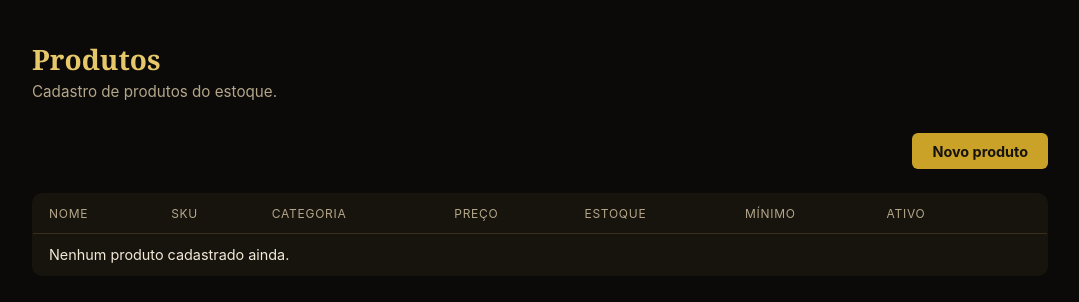
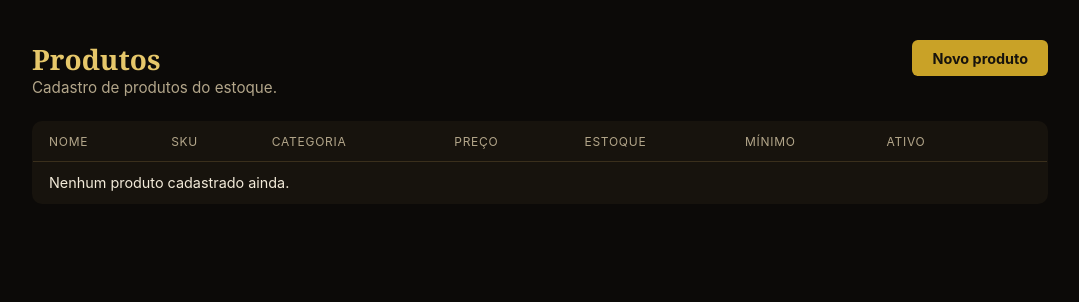
Before and after one commit to Arthur-Ferreira-Fernandes/Adega-Escritorio, a Django app: page /estoque/produtos/ in a window 1280 px wide. Shown: the part 69-371 px from the top of the page, without its empty margins (100-1179 px from the left). Run offline with Django 5.2, Linux system fonts and the light colour scheme; the visitor is signed in with stand-in values (Sample User, id 1); data that the repository does not hold is empty.

Commit message:
Coloca botões de ação na mesma linha do título
Em toda tela de listagem/dashboard, o botão de ação principal (Novo
produto, Venda rápida, Ver categorias, etc.) ficava empilhado abaixo
do título/subtítulo -- às vezes só depois de uma grade de estatísticas
inteira. Agora título e botão(ões) ficam na mesma linha, com o(s)
botão(ões) alinhado(s) à direita (.cabecalho-pagina, flex com
space-between e quebra de linha em telas estreitas), pra escaneabilidade
mais rápida.

Nas 6 telas de CRUD (produtos, categorias, clientes, fornecedores,
contas a pagar/receber), o botão "Novo X" morava dentro do fragmento
HTMX trocado a cada ação -- subiu pra casca (fora da div que o HTMX
substitui), já que nunca dependeu de nenhum estado dinâmico. O
atributo hx-target continua funcionando normalmente vindo de fora da
div, contanto que ela continue existindo no DOM (e continua, só o
conteúdo interno muda).

Validado via docker compose: as 10 páginas mostram o cabeçalho
reestruturado, o fluxo de abrir formulário e criar um registro
continua funcionando via HTMX sem reload, e o botão não aparece mais
duplicado dentro do fragmento.

Co-Authored-By: Claude Sonnet 5 <noreply@anthropic.com>

```diff
--- a/apps/estoque/templates/estoque/_produtos_conteudo.html
+++ b/apps/estoque/templates/estoque/_produtos_conteudo.html
@@ -1,10 +1,3 @@
-<div class="acoes-topo">
-    <a href="{% url 'estoque:produtos_novo' %}"
-       hx-get="{% url 'estoque:produtos_novo' %}"
-       hx-target="#estoque-conteudo" hx-swap="innerHTML" hx-indicator="#estoque-conteudo"
-       class="botao">Novo produto</a>
-</div>
-
 {% if form_ativo %}
 <div class="cartao cartao--destaque" style="margin-bottom: 1.5rem;">
     <h2 class="titulo-pagina" style="font-size: 1.1rem;">
--- a/apps/estoque/templates/estoque/produtos.html
+++ b/apps/estoque/templates/estoque/produtos.html
@@ -3,8 +3,18 @@
 {% block titulo %}Produtos · Adega &amp; Tabacaria Escritório{% endblock %}
 
 {% block conteudo %}
-<h1 class="titulo-pagina">Produtos</h1>
-<p class="subtitulo-pagina">Cadastro de produtos do estoque.</p>
+<div class="cabecalho-pagina" style="margin-bottom: 1.5rem;">
+    <div>
+        <h1 class="titulo-pagina">Produtos</h1>
+        <p class="subtitulo-pagina">Cadastro de produtos do estoque.</p>
+    </div>
+    <div class="acoes-topo">
+        <a href="{% url 'estoque:produtos_novo' %}"
+           hx-get="{% url 'estoque:produtos_novo' %}"
+           hx-target="#estoque-conteudo" hx-swap="innerHTML" hx-indicator="#estoque-conteudo"
+           class="botao">Novo produto</a>
+    </div>
+</div>
 
 <div id="estoque-conteudo">
     {% include "estoque/_produtos_conteudo.html" %}
--- a/static/css/site.css
+++ b/static/css/site.css
@@ -338,6 +338,23 @@ a {
     margin-bottom: 1.5rem;
 }
 
+.cabecalho-pagina {
+    display: flex;
+    justify-content: space-between;
+    align-items: flex-start;
+    gap: 1rem;
+    flex-wrap: wrap;
+}
+
+.cabecalho-pagina .titulo-pagina,
+.cabecalho-pagina .subtitulo-pagina {
+    margin-bottom: 0;
+}
+
+.cabecalho-pagina .acoes-topo {
+    margin-bottom: 0;
+}
+
 .emblema {
     display: inline-block;
     padding: 0.25rem 0.75rem;
```
Also changed, not shown: apps/clientes/templates/clientes/_clientes_conteudo.html (+0 -7 lines), apps/clientes/templates/clientes/_fornecedores_conteudo.html (+0 -7 lines), apps/clientes/templates/clientes/clientes.html (+12 -2 lines), apps/clientes/templates/clientes/fornecedores.html (+12 -2 lines), apps/clientes/templates/clientes/inicio.html (+10 -7 lines), apps/estoque/templates/estoque/_categorias_conteudo.html (+0 -7 lines), apps/estoque/templates/estoque/categorias.html (+12 -2 lines), apps/estoque/templates/estoque/inicio.html (+10 -7 lines), apps/financeiro/templates/financeiro/_contas_pagar_conteudo.html (+0 -7 lines), apps/financeiro/templates/financeiro/_contas_receber_conteudo.html (+0 -7 lines), apps/financeiro/templates/financeiro/contas_pagar.html (+12 -2 lines), apps/financeiro/templates/financeiro/contas_receber.html (+12 -2 lines), apps/financeiro/templates/financeiro/inicio.html (+10 -7 lines), apps/vendas/templates/vendas/inicio.html (+13 -10 lines).
